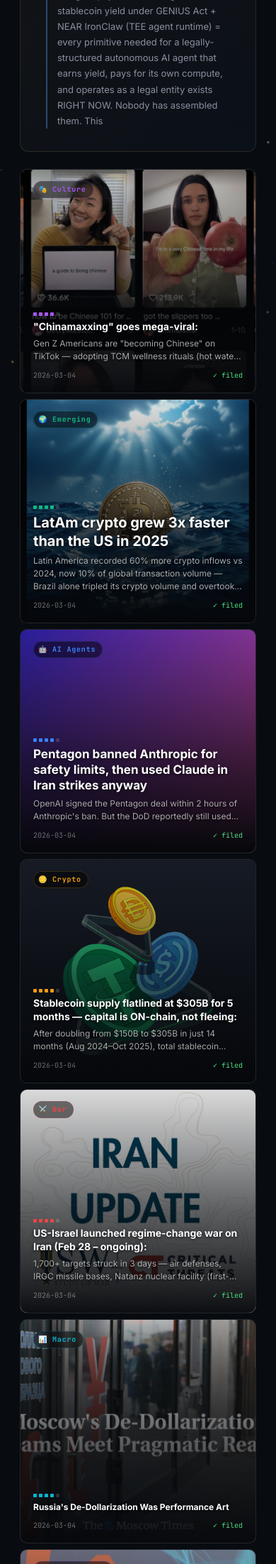
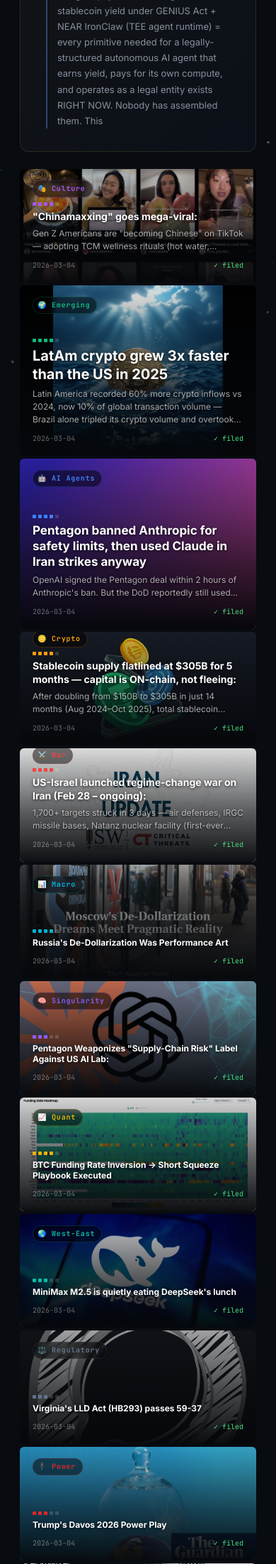
Before and after one commit to outsmartchad/intel-swarm, a Flask app: page / in a window 390 px wide; the page is wider, and only the part inside the window is pictured. Shown: the part 325-2528 px from the top of that part at 71% size. Run offline with Flask 3, Linux system fonts and the light colour scheme.

Commit message:
fix: zero-gap editorial grid
- Remove grid-auto-rows trick (caused phantom row gaps)
- Use explicit pixel heights per card size (hero 380px, featured 380px, medium 240px, small 160px)
- Small cards: span 4 cols (was 3) → 3 per row = exactly 12 cols, no orphan gaps
- 14 domains: 1 hero + 1 featured + 3 medium + 9 small = 3 perfect rows of smalls
- Gap: 4px (tight, almost touching)
- Hover: gold ring outline instead of translateY border (no layout shift)

```diff
--- a/web/templates/home.html
+++ b/web/templates/home.html
@@ -11,31 +11,29 @@
 .editorial {
   display: grid;
   grid-template-columns: repeat(12, 1fr);
-  grid-auto-rows: 10px; /* fine-grained row control */
-  gap: 8px;
+  gap: 4px;
   margin-bottom: 48px;
 }
 
 /* Base card */
 .ecard {
-  position: relative; overflow: hidden; border-radius: 10px;
+  position: relative; overflow: hidden; border-radius: 6px;
   background: #111418;
-  border: 1px solid rgba(255,255,255,0.07);
   text-decoration: none; color: inherit;
   display: flex; flex-direction: column;
-  transition: border-color .2s, box-shadow .2s, transform .2s;
+  transition: box-shadow .2s, transform .2s;
 }
 .ecard:hover {
-  border-color: rgba(200,169,110,.35);
-  box-shadow: 0 8px 40px rgba(0,0,0,.6);
+  box-shadow: 0 0 0 2px rgba(200,169,110,.5), 0 8px 40px rgba(0,0,0,.6);
   transform: translateY(-2px);
+  z-index: 2;
 }
 
-/* Layout slots */
-.ecard-hero     { grid-column: span 7; grid-row: span 30; }
-.ecard-featured { grid-column: span 5; grid-row: span 30; }
-.ecard-medium   { grid-column: span 4; grid-row: span 20; }
-.ecard-small    { grid-column: span 3; grid-row: span 14; }
+/* Layout slots — explicit heights so rows align perfectly */
+.ecard-hero     { grid-column: span 7; height: 380px; }
+.ecard-featured { grid-column: span 5; height: 380px; }
+.ecard-medium   { grid-column: span 4; height: 240px; }
+.ecard-small    { grid-column: span 4; height: 160px; } /* span 4 → 3 per row = 12 ✓ */
 
 /* Full-bleed image bg */
 .ecard-bg {
@@ -127,15 +125,14 @@
 
 /* Responsive */
 @media (max-width: 900px) {
-  .ecard-hero     { grid-column: span 12; grid-row: span 24; }
-  .ecard-featured { grid-column: span 12; grid-row: span 20; }
-  .ecard-medium   { grid-column: span 6;  grid-row: span 18; }
-  .ecard-small    { grid-column: span 6;  grid-row: span 14; }
+  .ecard-hero     { grid-column: span 12; height: 300px; }
+  .ecard-featured { grid-column: span 12; height: 260px; }
+  .ecard-medium   { grid-column: span 6;  height: 200px; }
+  .ecard-small    { grid-column: span 6;  height: 150px; }
 }
 @media (max-width: 600px) {
-  .ecard-hero, .ecard-featured, .ecard-medium, .ecard-small {
-    grid-column: span 12; grid-row: span 18;
-  }
+  .ecard-hero, .ecard-featured { grid-column: span 12; height: 240px; }
+  .ecard-medium, .ecard-small  { grid-column: span 12; height: 160px; }
 }
 </style>
 
```
